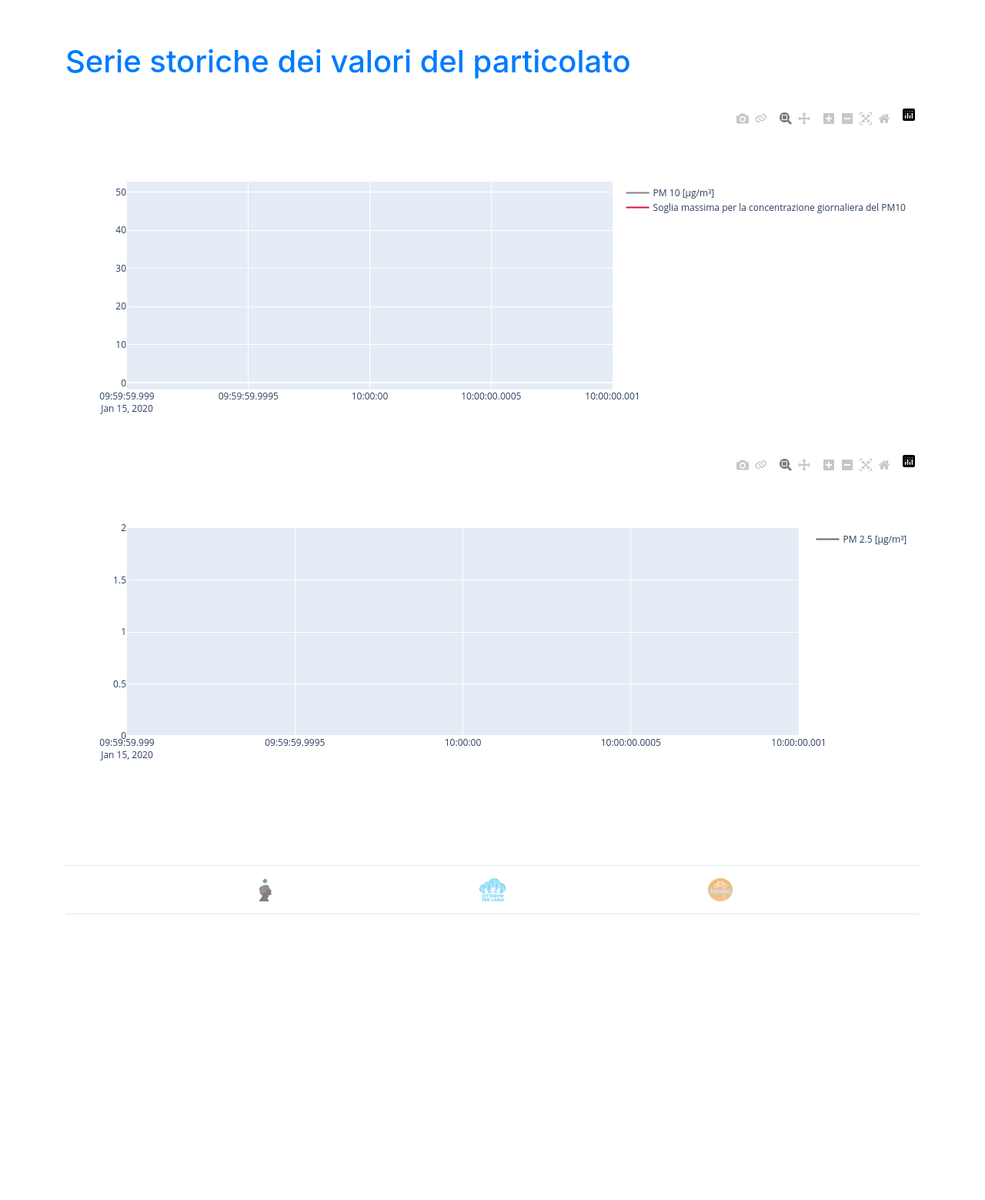
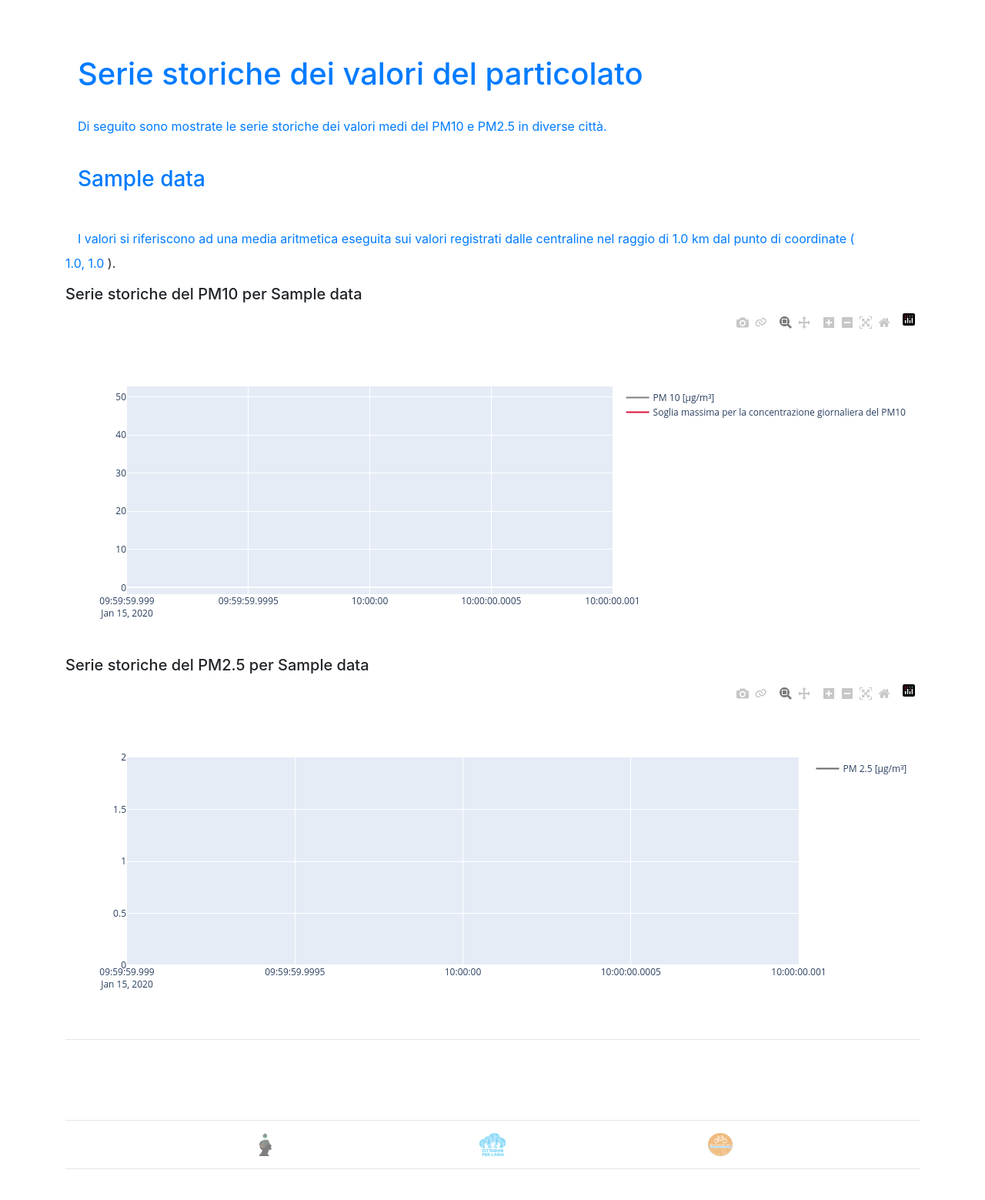
Before and after one commit to tommasosansone91/aqi_luftdaten, a Django app: page /serie_storiche in a window 1280 px wide. Shown: the part 56-1615 px from the top of the page at 77% size. Before the commit the page ends 1244 px from the top, so only its background shows below. Run offline with Django 3.2, Linux system fonts and the light colour scheme; tables that the repository leaves empty hold one stand-in row (values such as "Sample post"); some libraries are stand-ins or nearby versions.

Commit message:
implementati grafici per tutte le locaita. Layout ancora grezzo

```diff
--- a/pm_lookup/templates/serie_storiche.html
+++ b/pm_lookup/templates/serie_storiche.html
@@ -8,14 +8,39 @@
 
     <br>
 
+    <p>Di seguito sono mostrate le serie storiche dei valori medi del PM10 e PM2.5 in diverse città.</p>
 
+    <br>
 
+    {% for graph_data in dataset_dei_grafici %}
 
-    {{ graph_PM10|safe }}
+        <h3>{{ graph_data.Target_area_input_data.Name }}</h3>
 
-    {{ graph_PM25|safe }}
+        <br>
 
+        <p>
 
+            I valori si riferiscono ad una media aritmetica eseguita sui valori registrati dalle centraline
+            nel raggio di {{graph_data.Target_area_input_data.Radius}} km dal punto di coordinate
+            (
+                <a target="_blank"  href="https://www.google.com/search?q={{graph_data.Target_area_input_data.Latitude}}, {{graph_data.Target_area_input_data.Longitude}}">
+                    {{graph_data.Target_area_input_data.Latitude}}, {{graph_data.Target_area_input_data.Longitude}}
+                </a>
+            ).
+
+        </p>
+
+        <h5>Serie storiche del PM10 per {{ graph_data.Target_area_input_data.Name }}</h5>
+
+        {{ graph_data.graph_PM10|safe }}
+
+        <h5>Serie storiche del PM2.5 per {{ graph_data.Target_area_input_data.Name }}</h5>
+
+        {{ graph_data.graph_PM25|safe }}
+
+        <hr>
+
+    {% endfor %}
 
 
 <!-- CSS -->
--- a/pm_lookup/views.py
+++ b/pm_lookup/views.py
@@ -85,9 +85,10 @@ def valori_realtime_forced_to_history(request):
 # solo raffigurazione
 def serie_storiche(request):
 
-    print("Inizio disposizione dati storici in una serie storica per ogni località...")
+    print("Inizio disposizione dati per ogni località...")
 
-    serie_storiche = []
+    # serie_storiche = []
+    dataset_dei_grafici = []
 
     for area_di_interesse in target_area_input_data.objects.all():
 
@@ -124,41 +125,70 @@ def serie_storiche(request):
 
         # print(serie_storica)
 
-        serie_storiche.append(serie_storica)
-        print("Predisposti dati per %s" % area_di_interesse.Name)
+        # serie_storiche.append(serie_storica)
+        print("Predisposti dati storici per %s!" % area_di_interesse.Name)
 
-    # la posizione di serie storiche indica la città
+        # la posizione di serie storiche indica la città
 
-    # print(serie_storiche[0].keys())
+        # print(serie_storiche[0].keys())
 
-    # time array
-    time_values = np.array(serie_storiche[0]['Last_update_time'])
+        # time array
+        time_values = np.array(serie_storica['Last_update_time'])
 
-    # values
-    PM10_values = np.array(serie_storiche[0]['PM10_mean'])
-    PM25_values = np.array(serie_storiche[0]['PM25_mean'])
+        # values
+        PM10_values = np.array(serie_storica['PM10_mean'])
+        PM25_values = np.array(serie_storica['PM25_mean'])
 
-    # colora il retro del grafico per fasce anzchè fare le linee di soglia
+            # colora il retro del grafico per fasce anzchè fare le linee di soglia
 
-    # pm10 maxs
-    PM10_daily_max_35_days_max = np.array([50 for i in time_values])
-    PM10_annual_mean_max = np.array([40 for i in time_values])
+        # pm10 maxs
+        PM10_daily_max_35_days_max = np.array([50 for i in time_values])
+        PM10_annual_mean_max = np.array([40 for i in time_values])
 
-    #PM2.5 maxs
-    PM25_annual_mean_max = np.array([20 for i in time_values])
+        #PM2.5 maxs
+        PM25_annual_mean_max = np.array([20 for i in time_values])
 
-    # traccio i grafici e ottengo il javascript
-    graph_PM10 = draw_historical_PM10_graph(time_values, PM10_values, PM10_daily_max_35_days_max)
-    graph_PM25 = draw_historical_PM25_graph(time_values, PM25_values)
+        # trovare un modo per far comparire nelle etichette del grafico
 
 
+
+        # traccio i grafici e ottengo il javascript
+        graph_PM10 = draw_historical_PM10_graph(time_values, PM10_values, PM10_daily_max_35_days_max)
+        graph_PM25 = draw_historical_PM25_graph(time_values, PM25_values)
+
+
+
+        dataset_grafico = {
+                            "Target_area_input_data" : area_di_interesse,
+
+                            # questi sono vettori di valori
+
+                            "Last_update_time" : [i.Last_update_time for i in records_serie_storica],
+
+                            "PM10_mean" : [i.PM10_mean for i in records_serie_storica],
+                            "PM25_mean" : [i.PM25_mean for i in records_serie_storica],
+
+                            "PM10_quality" : [i.PM10_quality for i in records_serie_storica],
+                            "PM25_quality" : [i.PM25_quality for i in records_serie_storica],
+
+                            "PM10_cathegory" : [i.PM10_cathegory for i in records_serie_storica],
+                            "PM25_cathegory" : [i.PM25_cathegory for i in records_serie_storica],
+
+                            "n_selected_sensors" : [i.n_selected_sensors for i in records_serie_storica],
+
+                            "graph_PM10":graph_PM10,
+                            "graph_PM25":graph_PM25,
+                            }
+
+        dataset_dei_grafici.append(dataset_grafico)
+
+        print("Predisposti elementi del grafico per %s!" % area_di_interesse.Name)
 
 # ---
 
 
     context_dict={
-        "graph_PM10":graph_PM10,
-        "graph_PM25":graph_PM25
-    }
+        "dataset_dei_grafici":dataset_dei_grafici
+                }
 
     return render(request, 'serie_storiche.html', context_dict)
```
Also changed, not shown: pm_lookup/admin.py (+19 -1 lines), pm_lookup/models.py (+39 -0 lines), pm_lookup/processing/scheduled_processing_2.py (added, +111 -0 lines), pm_lookup/migrations/0002_auto_20200602_1218.py (added).
